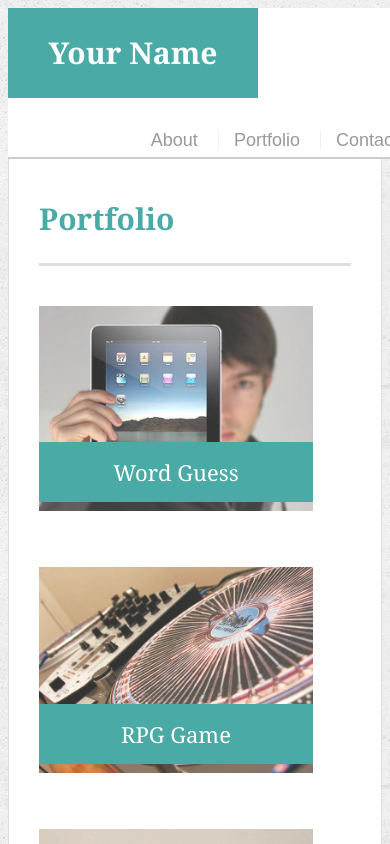
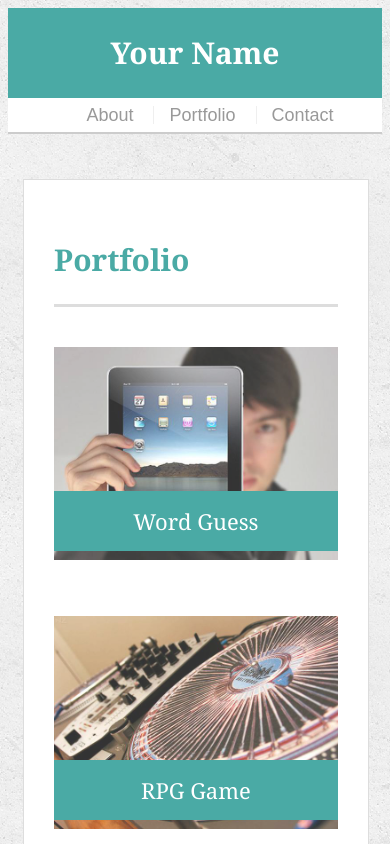
Before and after one commit to Jlcampbell16/Responsive-Portfolio, a plain HTML site: page portfolio.html in a window 390 px wide. Shown: the top 844 px of the page. Drawn offline with Linux system fonts and the light colour scheme.

Commit message:
updated html and css

```diff
--- a/assets/css/style.css
+++ b/assets/css/style.css
@@ -215,3 +215,69 @@ input[type=submit] {
   background: #4aaaa5;
   border: 0 none;
 }
+
+/* MEDIA QUERY */
+
+@media screen and (max-width:980px) {
+  #logo {
+    margin-left: 30px;
+  }
+
+  nav {
+  margin-right: 40px;
+}
+
+section.main-section {
+  width: 60%;
+  margin-left: 50px;
+}
+
+.work {
+  width: 46%;
+}
+}
+
+@media screen and (max-width:768px) {
+section.main-section {
+  width: auto;
+  margin: 10px;
+ }
+
+ /* #contact-form {
+   min-width: 100%;
+ } */
+}
+
+@media screen and (max-width:640px) {
+  #masthead {
+  position: static;
+  top: 0;
+}
+
+a#logo, nav {
+  width: 100%;
+  margin: 0 auto;
+  text-align: center;
+}
+
+#main-container {
+  padding: 5px;
+}
+
+img.auth-image {
+  width: 100%;
+}
+section.main-section {
+  width: 95%;
+}
+
+.work {
+  width: 100%;
+}
+
+.form#contact-form {
+   width: 100%
+  /* margin-left: 20px; */
+}
+
+}
--- a/portfolio.html
+++ b/portfolio.html
@@ -3,6 +3,7 @@
 
 <head>
   <meta charset="UTF-8">
+  <meta name="viewport" content="width=device-width, initial-scale=1.0">
   <title>Portfolio | Your Name</title>
   <link rel="stylesheet" type="text/css" href="assets/css/style.css">
 </head>
```
Also changed, not shown: contact.html (+1 -0 lines), index.html (+1 -0 lines).
